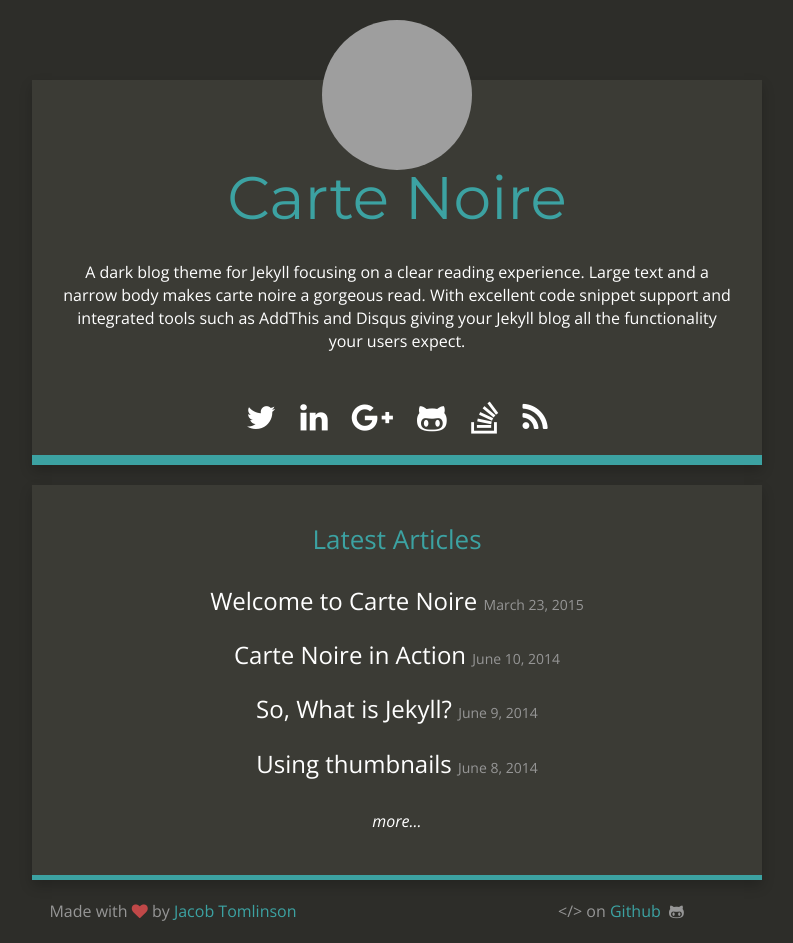
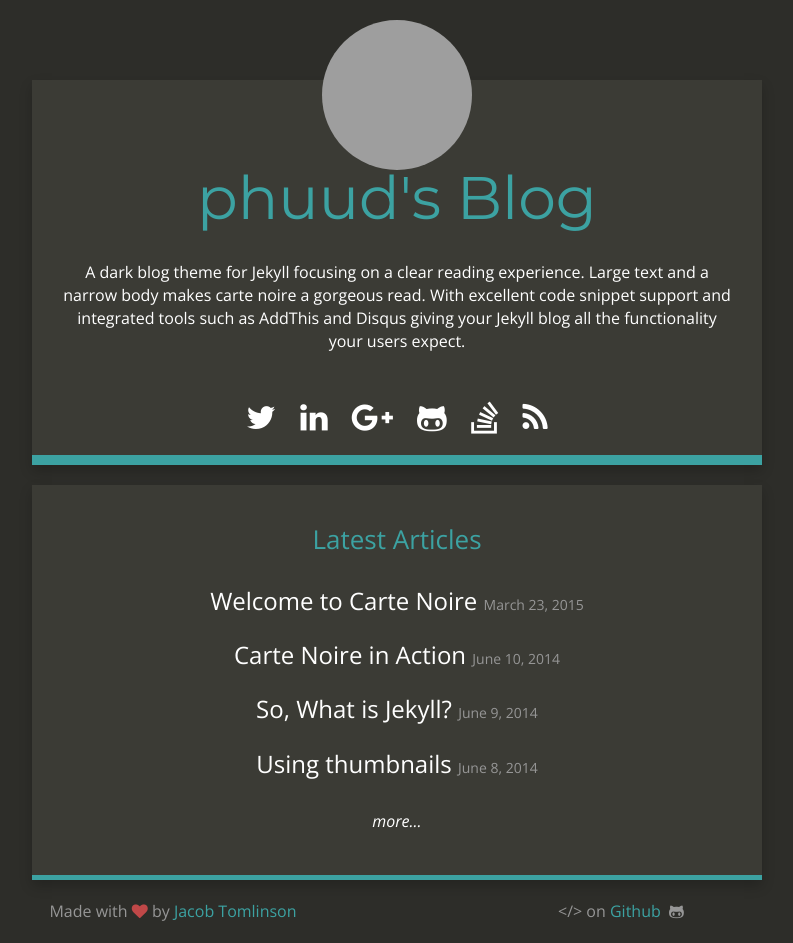
Before and after one commit to phuud/phuud.github.io, a Jekyll site: the page built from index.html, in a window 1280 px wide. Shown: the part 100-1043 px from the top of the page, without its empty margins (243-1036 px from the left). Built offline with Jekyll 4.4.1, drawn with Linux system fonts in a browser that asks for light colours; nearby versions of some CDN libraries; Markdown is read by kramdown in place of the engine named in the settings; grey boxes are pictures that could not be loaded.

Commit message:
update _config_03

```diff
--- a/_config.yml
+++ b/_config.yml
@@ -1,5 +1,5 @@
 # Site settings
-title: "Carte Noire"
+title: "phuud's Blog"
 email: jacob@jacobtomlinson.co.uk
 description: "A dark blog theme for Jekyll."
 baseurl: ""
```
